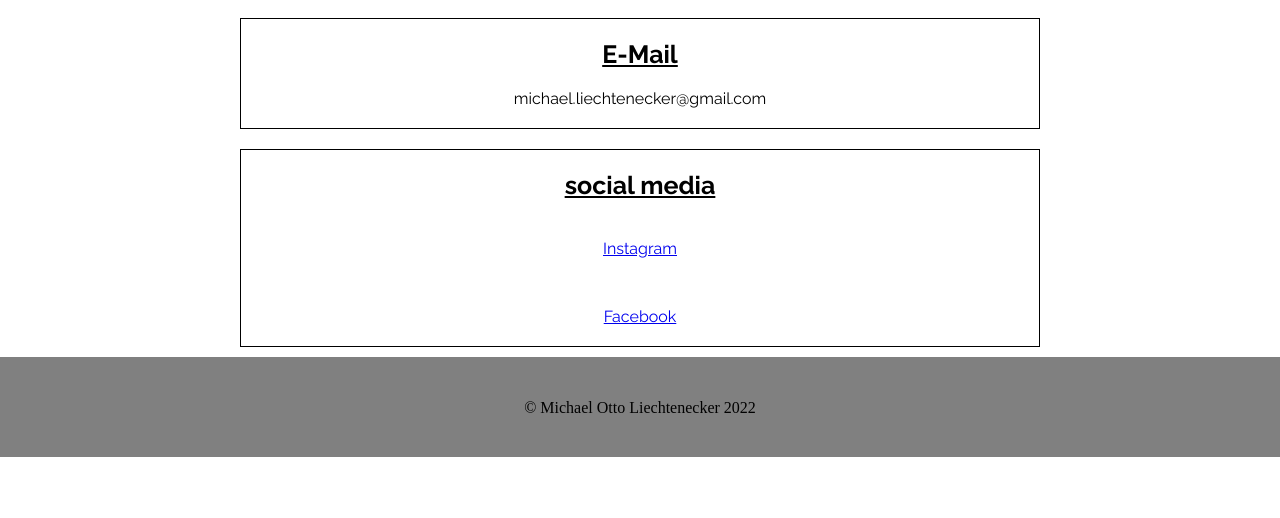
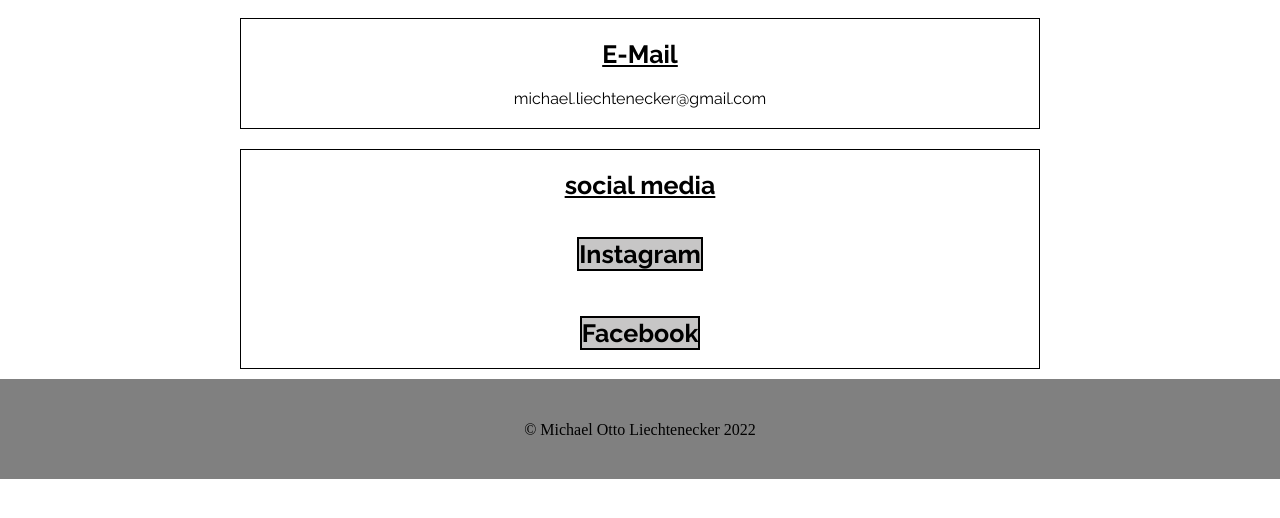
Before and after one commit to michael-liechtenecker/michael-liechtenecker.github.io, a plain HTML site: page contact.html in a window 1280 px wide. Shown: the part 202-720 px from the top of the page. Drawn offline with Linux system fonts and the light colour scheme.

Commit message:
Update contact.html

```diff
--- a/contact.html
+++ b/contact.html
@@ -33,9 +33,9 @@
         <div>
             <h3>social media</h3>
             <br>
-            <p><a class="social_media" href="https://www.instagram.com/michael_liechtenecker/">Instagram</a></p>
+            <p><a class="link" href="https://www.instagram.com/michael_liechtenecker/">Instagram</a></p>
             <br>
-            <p><a class="social_media" href="https://www.facebook.com/michael.liechtenecker">Facebook</a></p>
+            <p><a class="link" href="https://www.facebook.com/michael.liechtenecker">Facebook</a></p>
         </div>
     </main>
 
```
